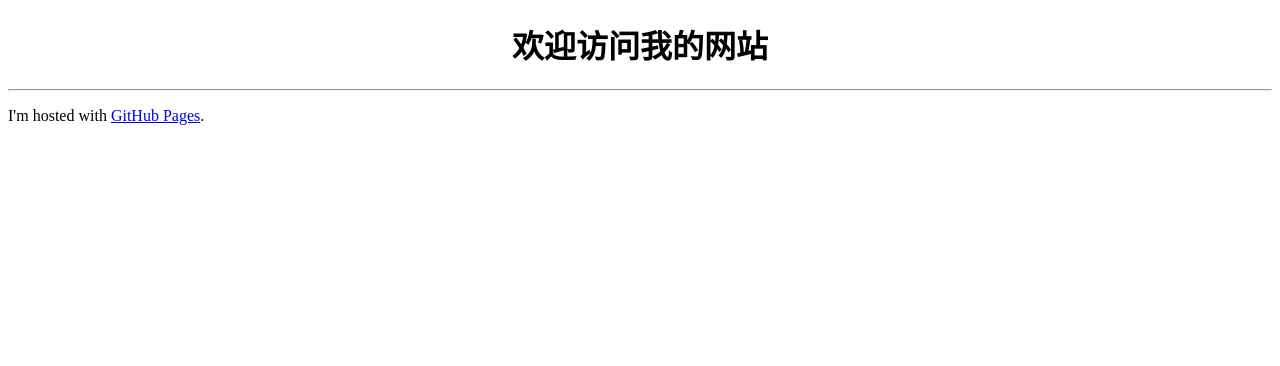
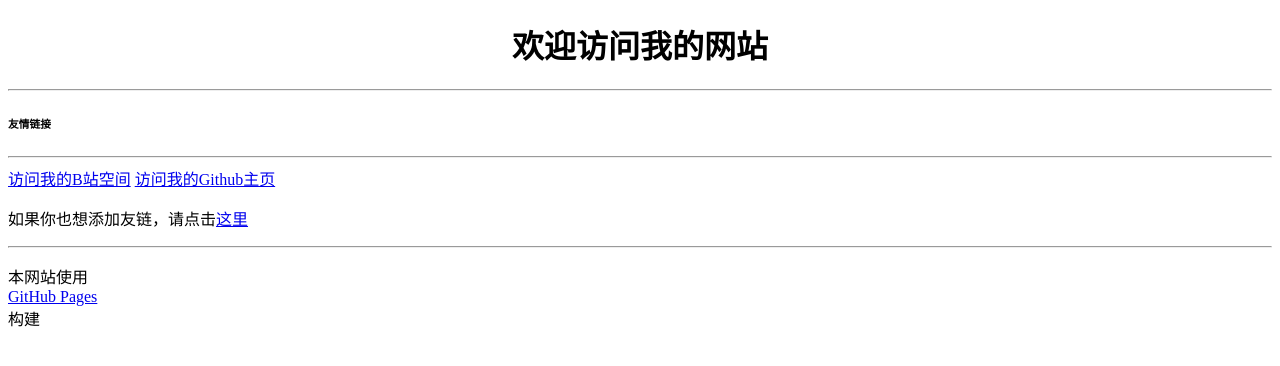
Before and after one commit to BiliDzOfficial/BiliDzOfficial.github.io, a plain HTML site: page index.html in a window 1280 px wide. Drawn offline with Linux system fonts and the light colour scheme.

Commit message:
Update index.html

```diff
--- a/index.html
+++ b/index.html
@@ -3,6 +3,12 @@
 <body>
 <h1 align="center">欢迎访问我的网站</h1>
 <hr />
-<p>I'm hosted with <a href="github.io">GitHub Pages</a>.</p>
+<h6>友情链接</h6>
+<hr />
+<a href="https://space.bilibili.com/324267043">访问我的B站空间</a>
+<a href="https://github.com/BiliDzOfficial/">访问我的Github主页</a>
+<p>如果你也想添加友链，请点击<a href="https://github.com/BiliDzOfficial/BiliDzOfficial.github.io/issues">这里</a></p>
+<hr />
+<p>本网站使用<br /><a href="https://pages.github.com/">GitHub Pages</a><br />构建</p>
 </body>
 </html>
```
